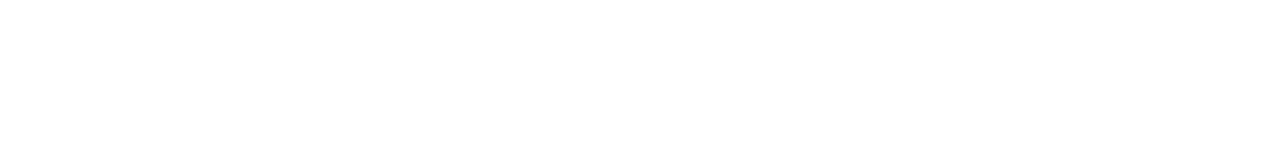
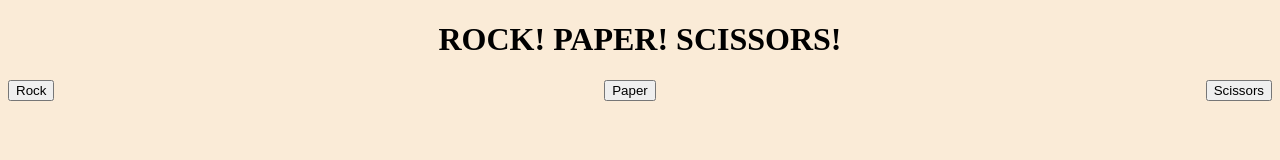
Before and after one commit to Kure-ru/shi-fu-mi, a plain HTML site: page index.html in a window 1280 px wide. Drawn offline with Linux system fonts and the light colour scheme.

Commit message:
added 3 buttons and a simple design

```diff
--- a/index.html
+++ b/index.html
@@ -4,10 +4,19 @@
     <meta charset="UTF-8">
     <meta http-equiv="X-UA-Compatible" content="IE=edge">
     <meta name="viewport" content="width=device-width, initial-scale=1.0">
-    <title>Document</title>
+    <title>Rock Paper Scissors</title>
+    <link rel="stylesheet" href="style.css">
+    <script src="myScript.js" async></script>
 </head>
-<script src=""></script>
 <body>
+    <h1 class="title">ROCK! PAPER! SCISSORS!</h1>
 
+    <div class="buttons">
+        <button id="rock" class="rock">Rock</button>
+        <button id="paper" class="paper">Paper</button>
+        <button id="scissors" class="scissors">Scissors</button>
+    </div>
 </body>
+
+
 </html>
--- a/myScript.js
+++ b/myScript.js
@@ -1,3 +1,14 @@
+//Add an event listener to the buttons
+const buttons = document.querySelectorAll('button');
+
+console.log(buttons);
+
+
+for (const button of buttons) {
+    button.addEventListener('click', playRound())
+    console.log(button)
+   };
+
 //function to return randomly "rock", "paper" or "scissors"
 function getComputerChoice() {
   const choices = ["rock", "paper", "scissors"];
@@ -11,7 +22,7 @@ function playRound(playerSelection, computerSelection) {
   // in case computer selection is the same than player selection
   if (computerSelection === playerSelection) {
     console.log("It's a tie! Try again!")
-    return;
+    return undefined;
   } else if
     // Computer plays rock and Player plays paper
     ((computerSelection === 'rock') && (playerSelection === 'paper')) {
@@ -45,7 +56,7 @@ function playRound(playerSelection, computerSelection) {
   }
 }
 
-//play 5 rounds of game and keep score + reports a winner or looser at the end
+/* //play 5 rounds of game and keep score + reports a winner or looser at the end
 function game() {
   //set the score to 0
   let playerScore = 0;
@@ -55,28 +66,35 @@ function game() {
   for (let i = 0; i < 5; i++) {
     if (i < 5) {
       console.log("Turn" + i);
-      alert(`The score is ${computerScore} for the computer and ${playerScore} for you`)
+      alert(`The score is ${computerScore} for the computer and ${playerScore} for you`);
       let playerSelection = prompt("Please choose between rock, paper, and scissors");
       // Make your function’s playerSelection parameter case-insensitive
       playerSelection = playerSelection.toLowerCase();
       console.log(playerSelection);
       let computerChoice = getComputerChoice();
 
-    // if it true, +1 point for player
+      // if its a tie, one more round
+      let round = playRound(playerSelection, computerChoice);
+      if (round == undefined) {
+        i -= 1;
+      }
+      // if it true, +1 point for player
       if (playRound(playerSelection, computerChoice)) {
         playerScore += 1;
-    // if false, +1 point for computer
+        // if false, +1 point for computer
       } else {
         computerScore += 1;
       }
 
-    } else if (i >= 5) {
+    } else {
       console.log("Game over");
-      alert(`The score is ${computerScore} for the computer and ${playerScore} for you`)
+    }
+    // tell who is the winner
+    if (playerScore > computerScore) {
+      alert("Congratulations! You win!")
+    } else {
+      alert('You lost! Try again...')
     }
   }
 }
-
-/*the function returns a string that declares the winner of the round
-const computerSelection = getComputerChoice();
-console.log(playRound(playerSelection, computerSelection));*/
+*/
--- a/style.css
+++ b/style.css
@@ -0,0 +1,12 @@
+html {
+    background-color: antiquewhite;
+}
+
+h1 {
+    text-align: center;
+}
+
+.buttons{
+    display: flex;
+    justify-content: space-between;
+}
```
